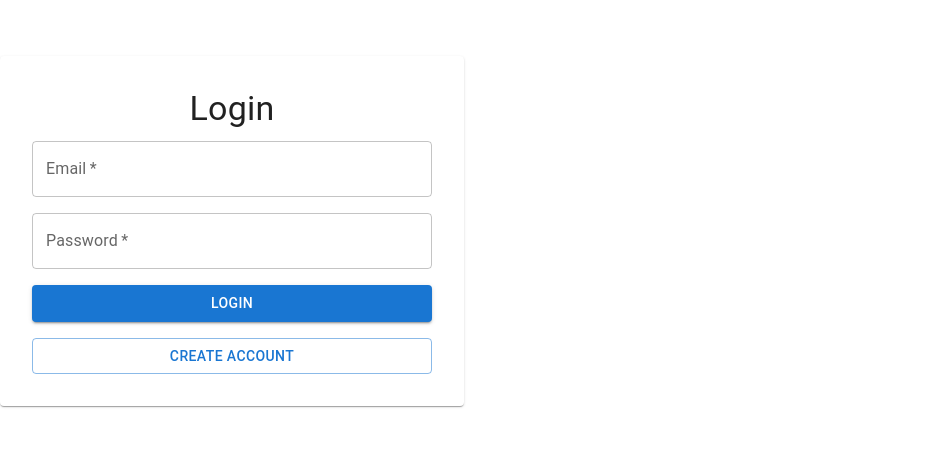
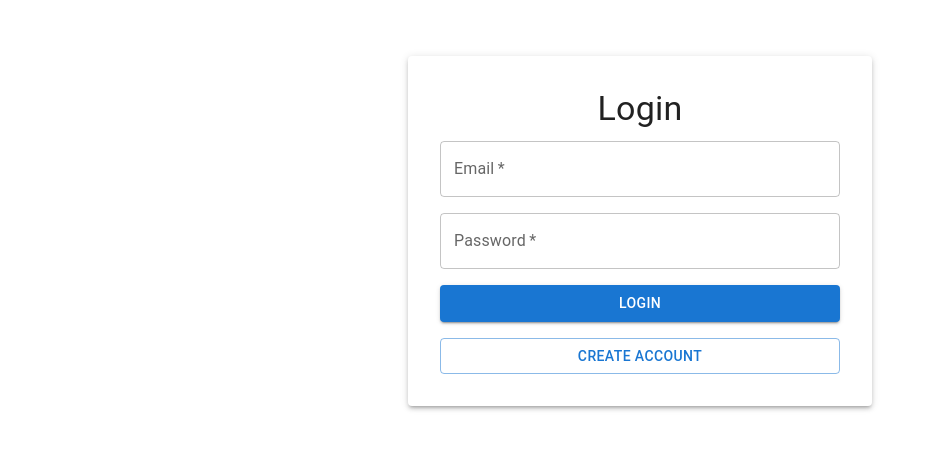
Before and after one commit to Bavanuja/jba, a React (Vite) app in the folder talenttrack/: page / in a window 1280 px wide. Shown: the part 169-618 px from the top of the page, without its empty margins (0-937 px from the left). Built offline with nearby package versions, Linux system fonts and the light colour scheme.

Commit message:
updating feautures

```diff
--- a/talenttrack/src/pages/DashBoard.jsx
+++ b/talenttrack/src/pages/DashBoard.jsx
@@ -1,15 +1,19 @@
 import { useState, useEffect } from "react";
-import { Card, CardContent, Typography, Button, Box, Paper } from "@mui/material";
+import { Card, CardContent, Typography, Box, Paper } from "@mui/material";
 import Navbar from "./Navbar";
 
 function Dashboard() {
   const currentUser = JSON.parse(localStorage.getItem("loggedInUser"));
-  console.log(currentUser);
   const [applications, setApplications] = useState([]);
 
   useEffect(() => {
     const storedApplications = JSON.parse(localStorage.getItem("applications")) || [];
-    const userApplications = storedApplications.filter(app => app.jobPosterId === currentUser.id);
+
+    // Show applications where the current user is either the job poster or the applicant
+    const userApplications = storedApplications.filter(
+      (app) => app.jobPosterId === currentUser.id || app.applicantEmail === currentUser.email
+    );
+
     setApplications(userApplications);
   }, []);
 
@@ -26,12 +30,25 @@ function Dashboard() {
             <Paper key={index} sx={{ marginBottom: "1rem", padding: "1rem", width: "80%" }}>
               <Card variant="outlined">
                 <CardContent>
-                <Typography variant="h6" sx={{ fontWeight: "bold" }}>{app.applicantName} applied for {app.jobTitle}</Typography>
+                  {app.jobPosterId === currentUser.id ? (
+                    <>
+                      <Typography variant="h6" sx={{ fontWeight: "bold" }}>
+                        {app.applicantName} applied for {app.jobTitle}
+                      </Typography>
                       <Typography>Email: {app.applicantEmail}</Typography>
                       <Typography>Phone: {app.applicantPhone}</Typography>
                       <Typography>Address: {app.applicantAddress}</Typography>
                       {app.applicantLinkedIn && <Typography>LinkedIn: {app.applicantLinkedIn}</Typography>}
                       <Typography sx={{ marginTop: "1rem" }}>Cover Letter: {app.applicantCoverLetter}</Typography>
+                    </>
+                  ) : (
+                    <>
+                      <Typography variant="h6" sx={{ fontWeight: "bold" }}>
+                        You applied for {app.jobTitle}
+                      </Typography>
+                      <Typography>Status: Pending Review</Typography>
+                    </>
+                  )}
                 </CardContent>
               </Card>
             </Paper>
--- a/talenttrack/src/pages/Login.jsx
+++ b/talenttrack/src/pages/Login.jsx
@@ -24,21 +24,57 @@ function Login() {
   };
 
   return (
-    <Box display="flex" justifyContent="center" alignItems="center" height="100vh">
-      <Paper sx={{ padding: 4, width: 400 }}>
+    <Box
+      display="flex"
+      justifyContent="center"
+      alignItems="center"
+      minHeight="100vh"
+      width="100vw"
+      sx={{
+        backgroundColor: "#ffffff",
+        display: "flex"
+      }}
+    >
+      <Paper
+        elevation={3}
+        sx={{
+          padding: 4,
+          width: "100%",
+          maxWidth: 400,
+          display: "flex",
+          flexDirection: "column",
+          alignItems: "center"
+        }}
+      >
         <Typography variant="h4" gutterBottom textAlign="center">
           Login
         </Typography>
-        <form onSubmit={handleSubmit}>
+        <form onSubmit={handleSubmit} style={{ width: "100%" }}>
           <Stack spacing={2}>
-            <TextField label="Email" name="email" value={credentials.email} onChange={handleChange} required />
-            <TextField label="Password" name="password" type="password" value={credentials.password} onChange={handleChange} required />
-            <Button type="submit" variant="contained">Login</Button>
-            <Button variant="outlined" onClick={() => navigate("/register")}>Create Account</Button>
+            <TextField
+              label="Email"
+              name="email"
+              value={credentials.email}
+              onChange={handleChange}
+              required
+              fullWidth
+            />
+            <TextField
+              label="Password"
+              name="password"
+              type="password"
+              value={credentials.password}
+              onChange={handleChange}
+              required
+              fullWidth
+            />
+            <Button type="submit" variant="contained" fullWidth>Login</Button>
+            <Button variant="outlined" onClick={() => navigate("/register")} fullWidth>Create Account</Button>
           </Stack>
         </form>
       </Paper>
     </Box>
   );
 }
+
 export default Login;
--- a/talenttrack/src/pages/Navbar.jsx
+++ b/talenttrack/src/pages/Navbar.jsx
@@ -14,11 +14,13 @@ function Navbar() {
   const handleMenuClose = () => setAnchorEl(null);
 
   return (
-    <AppBar position="static" sx={{ backgroundColor: "#1976D2", paddingX: 2 }}>
+    <>
+      {/* Navbar with fixed positioning */}
+      <AppBar position="fixed" sx={{ backgroundColor: "#1976D2", px: 2 }}>
         <Toolbar sx={{ display: "flex", justifyContent: "space-between" }}>
 
           {/* Left Side: App Name */}
-        <Typography variant="h6" sx={{ fontWeight: "bold", cursor: "pointer" }}>
+          <Typography variant="h6" sx={{ fontWeight: "bold", cursor: "pointer" }} onClick={() => navigate("/")}>
             TalentTrack
           </Typography>
 
@@ -45,6 +47,10 @@ function Navbar() {
           </Box>
         </Toolbar>
       </AppBar>
+
+      {/* Add space to prevent content from being hidden under the navbar */}
+      <Box sx={{ mt: 8 }} />
+    </>
   );
 }
 
--- a/talenttrack/src/pages/Profile.jsx
+++ b/talenttrack/src/pages/Profile.jsx
@@ -1,5 +1,6 @@
 import { useState, useEffect } from "react";
-import { Container, Typography, Avatar, TextField, Button, Paper, Box } from "@mui/material";
+import { Container, Typography, Avatar, TextField, Button, Paper, Box, IconButton } from "@mui/material";
+
 import Navbar from "./Navbar";
 
 function Profile() {
@@ -27,6 +28,18 @@ function Profile() {
     setUser({ ...user, [e.target.name]: e.target.value });
   };
 
+  // Handle profile picture upload
+  const handleProfilePicChange = (e) => {
+    const file = e.target.files[0];
+    if (file) {
+      const reader = new FileReader();
+      reader.onloadend = () => {
+        setUser((prevUser) => ({ ...prevUser, profilePic: reader.result }));
+      };
+      reader.readAsDataURL(file);
+    }
+  };
+
   // Save updated profile data
   const handleSave = () => {
     localStorage.setItem("loggedInUser", JSON.stringify(user));
@@ -34,10 +47,42 @@ function Profile() {
   };
 
   return (
-    <Container maxWidth="sm" sx={{ mt: 5 }}>
+    <>
       <Navbar />
-      <Paper elevation={3} sx={{ padding: 3, textAlign: "center", borderRadius: 3 }}>
-        <Avatar src={user.profilePic} alt={user.name} sx={{ width: 100, height: 100, margin: "auto" }} />
+      <Box display="flex" justifyContent="center" alignItems="center" minHeight="100vh">
+        <Container maxWidth="sm">
+          <Paper elevation={3} sx={{ padding: 4, textAlign: "center", borderRadius: 3 }}>
+
+            {/* Profile Picture */}
+            <Box position="relative" display="inline-block">
+              <Avatar src={user.profilePic} alt={user.name} sx={{ width: 120, height: 120, margin: "auto" }} />
+              {isEditing && (
+                <>
+                  <input
+                    accept="image/*"
+                    type="file"
+                    id="profile-pic-upload"
+                    style={{ display: "none" }}
+                    onChange={handleProfilePicChange}
+                  />
+                  <label htmlFor="profile-pic-upload">
+                    <IconButton
+                      color="primary"
+                      component="span"
+                      sx={{
+                        position: "absolute",
+                        bottom: 0,
+                        right: 0,
+                        backgroundColor: "white",
+                        boxShadow: 1,
+                      }}
+                    >
+
+                    </IconButton>
+                  </label>
+                </>
+              )}
+            </Box>
 
             <Box sx={{ mt: 3 }}>
               {isEditing ? (
@@ -67,6 +112,8 @@ function Profile() {
             </Box>
           </Paper>
         </Container>
+      </Box>
+    </>
   );
 }
 
```
Also changed, not shown: talenttrack/src/pages/Apply.jsx (line endings or trailing spaces). Lines whose indentation alone changed are shown as unchanged.
